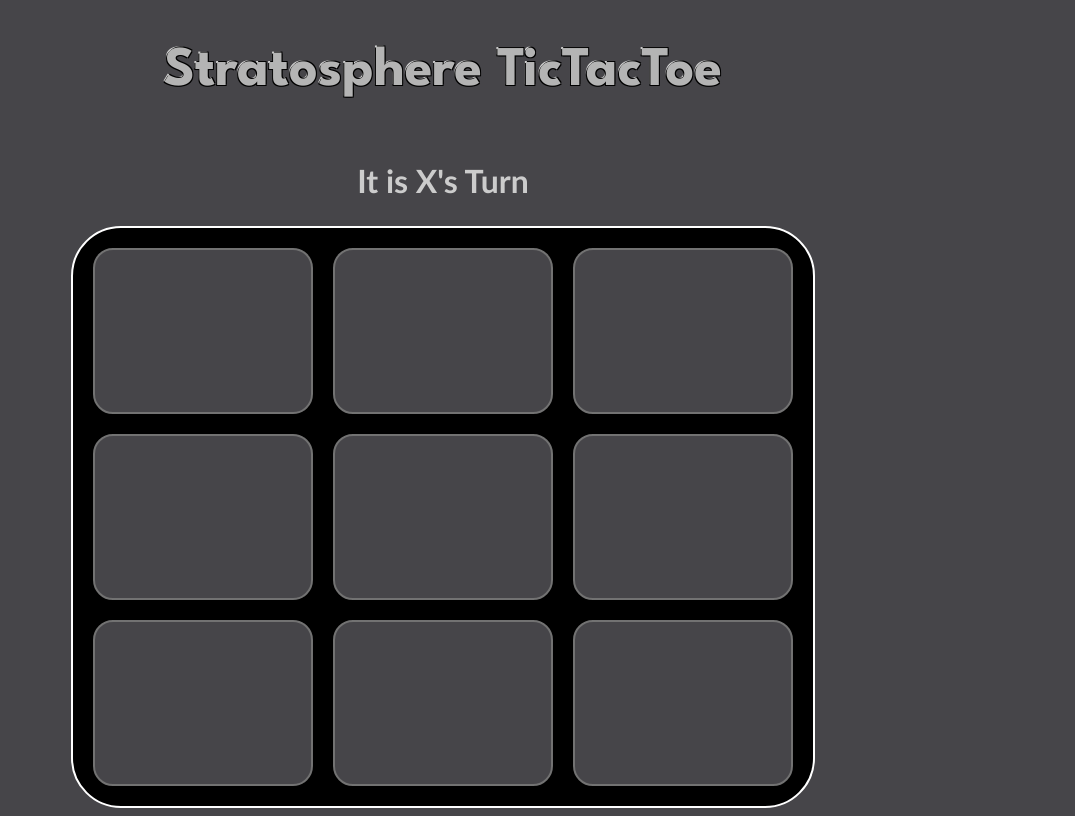
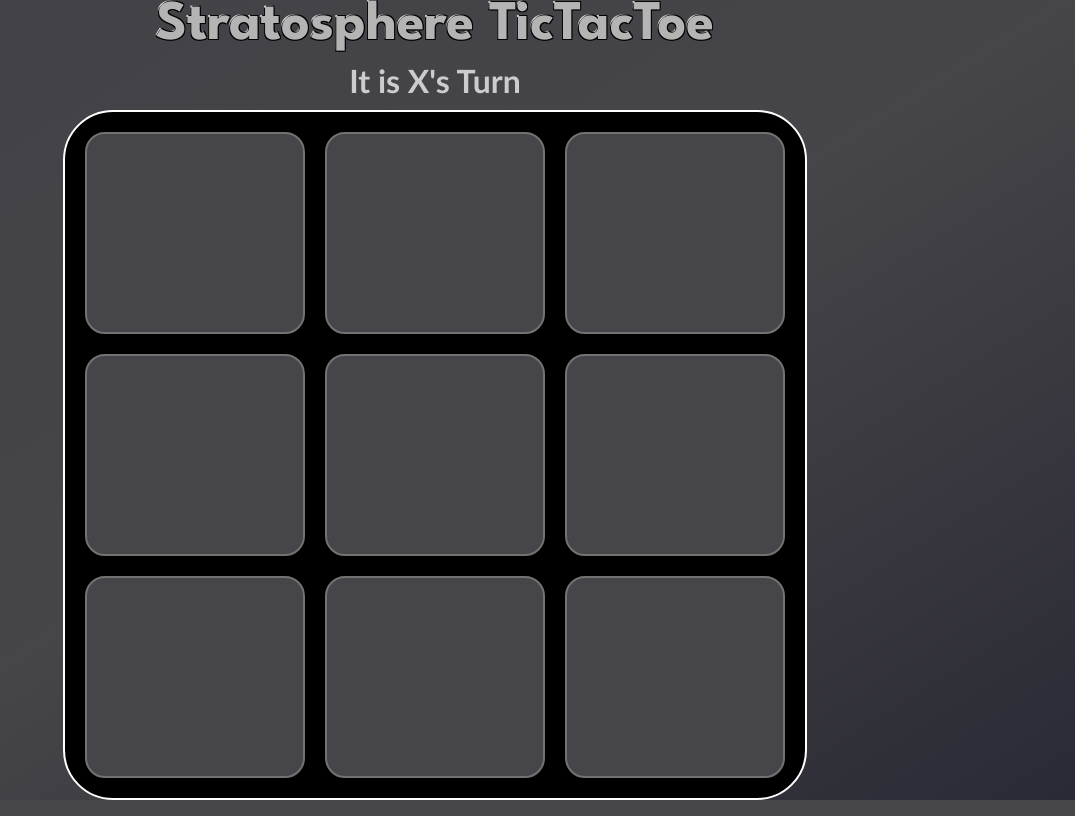
Before and after one commit to EricStratosphere/React-TicTacToe, a React (Vite) app in the folder react-tictactoe/: page / in a window 1280 px wide. Shown: the whole page, without its empty margins (205-1280 px from the left). Built offline with nearby package versions, Linux system fonts and the light colour scheme.

Commit message:
Add front-end designs and fixed logic flaws

```diff
--- a/react-tictactoe/src/App.css
+++ b/react-tictactoe/src/App.css
@@ -1,6 +1,3 @@
-*{
-
-}
 
 main{
   height: 100vh;
@@ -16,5 +13,4 @@ h1{
   font-family: "League Spartan";
   color : rgb(180, 180, 180);
   text-shadow: -1px 1px 0 #000, 1px 1px 0 #000, 1px -1px 0 #000, -1px -1px 0 #d1d1d1;
-
 }
--- a/react-tictactoe/src/components/Grid.tsx
+++ b/react-tictactoe/src/components/Grid.tsx
@@ -1,5 +1,5 @@
 import '../styles/grid.css'
-import {useState} from 'react'
+import {useState, useEffect} from 'react'
 import Cell from './cell'
 
 const ticTacToe : string[][] = [
@@ -11,7 +11,11 @@ const ticTacToe : string[][] = [
 export default function Grid(){
     const [matrix, setMatrix] = useState(ticTacToe);
     const [xTurn, setXTurn] = useState(true);
+    const checkWinner = ()  => void  {
 
+    }
+
+    useEffect(checkWinner,[matrix]);
     return(
         <>
         <h2>
--- a/react-tictactoe/src/index.css
+++ b/react-tictactoe/src/index.css
@@ -1,3 +1,11 @@
 *{
-  background-color : rgb(70, 69, 73)
+  background-color : rgb(70, 69, 73);
+  margin : 0px;
 }
+
+h1{
+  background-color: transparent;
+}
+main{
+  background-image : linear-gradient(to bottom right, rgb(65, 65, 71), rgb(70, 69, 73), rgb(42, 42, 53));
+}
--- a/react-tictactoe/src/styles/grid.css
+++ b/react-tictactoe/src/styles/grid.css
@@ -3,6 +3,7 @@
     height : 700px;
     width : 700px;
     background-color: black;
+    background-image : none;
     border-radius : 50px;
     border : 2px solid;
     border-color : white;
@@ -17,7 +18,7 @@
     display:flex;
     flex-direction: column;
     gap : 20px;
-
+    background-image:none
 }
 
 .row{
@@ -28,6 +29,7 @@
     display : flex;
     flex-direction : row;
     gap : 20px;
+    background-image : none;
 }
 
 .cell{
@@ -47,10 +49,14 @@
 .cell:hover{
     box-shadow : 0 0 10px 5px rgb(193, 193, 193);
     background-color : rgb(114, 114, 114);
+
 }
 
 h2{
     font-family :'Gill Sans', 'Gill Sans MT', Calibri, 'Trebuchet MS', sans-serif;
     color : rgb(204, 204, 204);
+    background-color: transparent;
     font-size : 2rem;
+    margin-top : 10px;
+    margin-bottom : 10px;
 }
```
